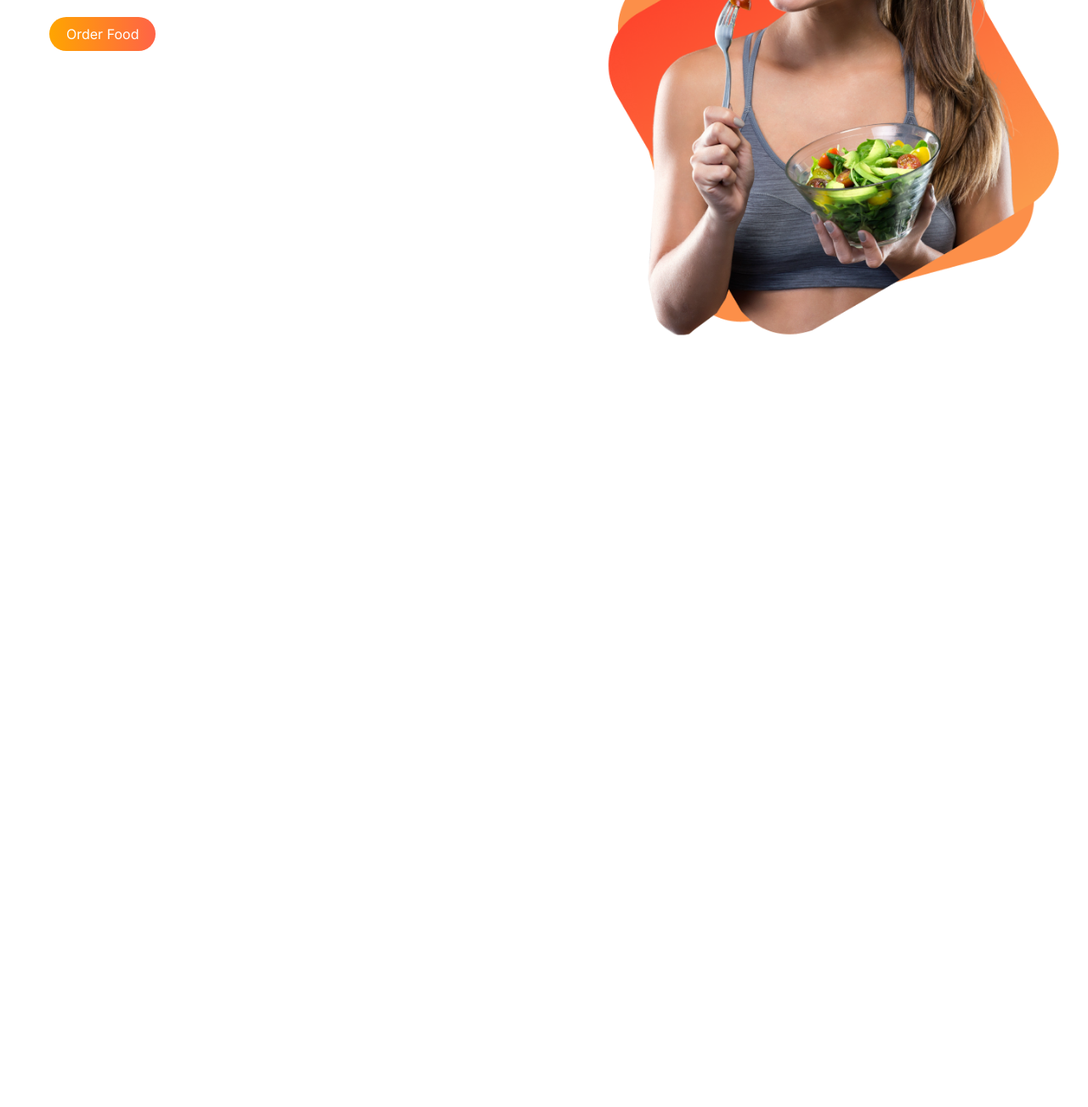
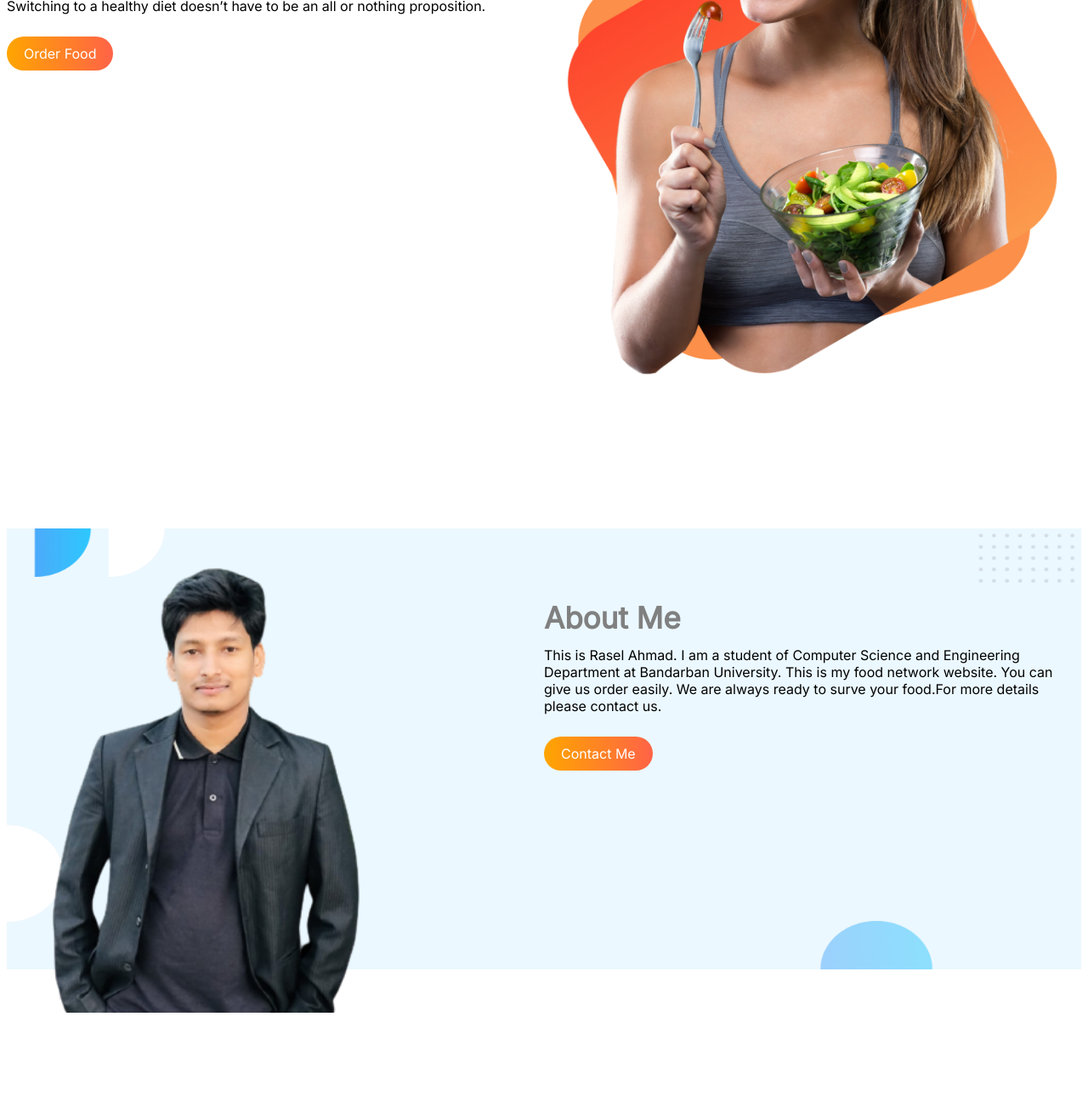
Before and after one commit to Rasalahmad/Food_Network, a plain HTML site: page index.html in a window 1280 px wide. Shown: the part 299-1602 px from the top of the page at 85% size. Before the commit the page ends 800 px from the top, so only its background shows below. Drawn offline with Linux system fonts and the light colour scheme.

Commit message:
add second banner

```diff
--- a/index.html
+++ b/index.html
@@ -14,19 +14,34 @@
 
 <body>
     <section class="top-section">
-        <div class="top-banner">
-            <div class="paragraph">
-                <h1><span>Skid </span>The Diet,</h1>
-                <h1>Just Eat Healthy</h1>
-                <h1>With Food Network</h1>
-                <p>Switching to a healthy diet doesn’t have to be an all or nothing proposition.</p><br>
-                <a class="button" href="">Order Food</a>
-            </div>
+        <div class="top-banner" id="paragraph">
+
+            <h1><span>Skid </span>The Diet,</h1>
+            <h1>Just Eat Healthy</h1>
+            <h1>With Food Network</h1>
+            <p>Switching to a healthy diet doesn’t have to be an all or nothing proposition.</p><br>
+            <a class="button" target="_blank" href="https://rasalahmad.github.io/Developer_portfolio/">Order Food</a>
+
         </div>
         <div class="top-banner">
             <img src="images/Group 8425.png" alt="">
         </div>
     </section>
+
+    <section class="top-section" id="top-sectin-id">
+        <div class="top-banner">
+            <img id="person-img" src="images/rasal1-removebg-preview.png" alt="">
+        </div>
+        <div class="top-banner">
+            <div class="paragraph">
+                <h1>About Me</h1>
+                <p>This is Rasel Ahmad. I am a student of Computer Science and Engineering Department at Bandarban University. This is my food network website. You can give us order easily. We are always ready to surve your food.For more details please contact
+                    us.
+                </p><br>
+                <a class="button" target="_blank" href="https://rasalahmad.github.io/Developer_portfolio/">Contact Me</a>
+            </div>
+        </div>
+    </section>
 </body>
 
 </html>
--- a/style.css
+++ b/style.css
@@ -4,12 +4,12 @@ body {
 
 .top-section {
     display: flex;
+    padding-bottom: 100px;
+    margin-top: 50px;
 }
 
 .top-banner {
     width: 50%;
-    margin-top: 50px;
-    margin-left: 50px;
 }
 
 .top-banner .paragraph {
@@ -26,12 +26,12 @@ body {
     line-height: 10px;
 }
 
-.paragraph span {
-    color: orange;
+#paragraph {
+    margin-top: 100px;
 }
 
-.paragraph p {
-    font-size: 15px;
+#paragraph span {
+    color: orange;
 }
 
 .button {
@@ -41,3 +41,15 @@ body {
     padding: 10px 20px;
     border-radius: 30px;
 }
+
+#person-img {
+    width: 60%;
+    padding-left: 40px;
+    padding-top: 30px;
+}
+
+#top-sectin-id {
+    background-image: url(images/Frame\ 57.jpg);
+    background-repeat: no-repeat;
+    background-size: 100% 77%;
+}
```
Also changed, not shown: images/Frame 57.jpg (added), images/Person Image.png, images/Rasal2-removebg-preview.png (added), images/person1.png (added), images/rasal1-removebg-preview.png (added).
